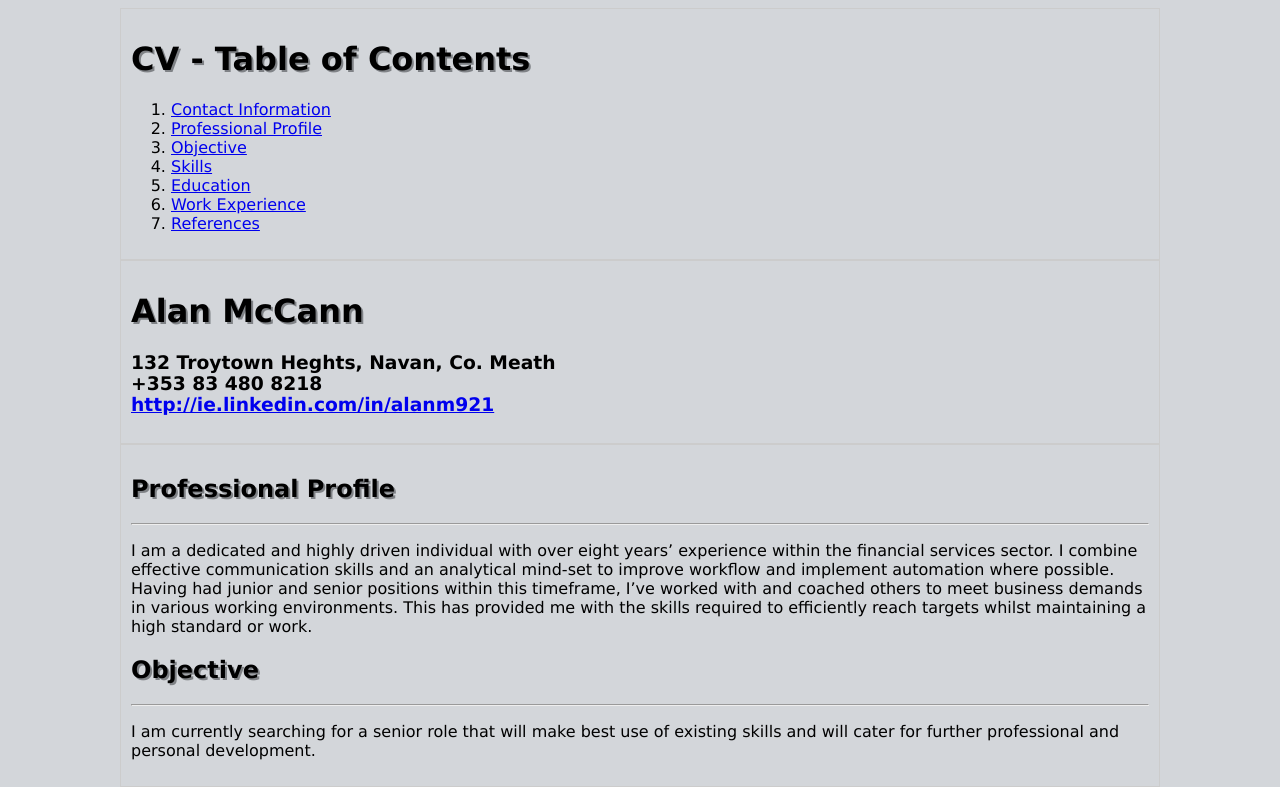
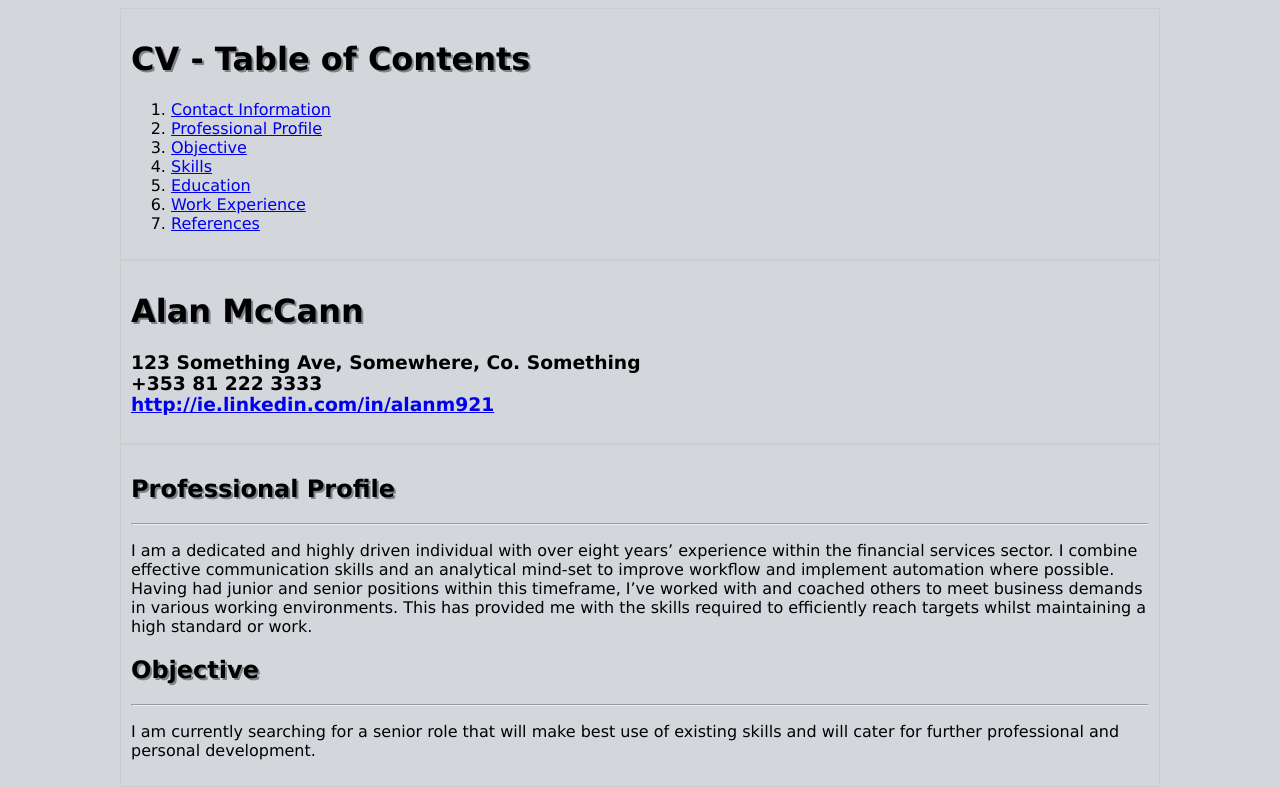
Before and after one commit to AlanMc921/AlanMc921.github.io, a plain HTML site: page index.html in a window 1280 px wide. Shown: the top 787 px of the page. Drawn offline with Linux system fonts and the light colour scheme.

Commit message:
Update index.html

```diff
--- a/index.html
+++ b/index.html
@@ -28,9 +28,9 @@
         <div>
             <h1 class="heading"><a id="Contact Information">Alan McCann</a></h1>
             <h3>
-                132 Troytown Heghts, Navan, Co. Meath
+                123 Something Ave, Somewhere, Co. Something
             <br>
-                +353 83 480 8218
+                +353 81 222 3333
             <br>
                 <a href="http://ie.linkedin.com/in/alanm921">http://ie.linkedin.com/in/alanm921</a>
             </h3>
```
